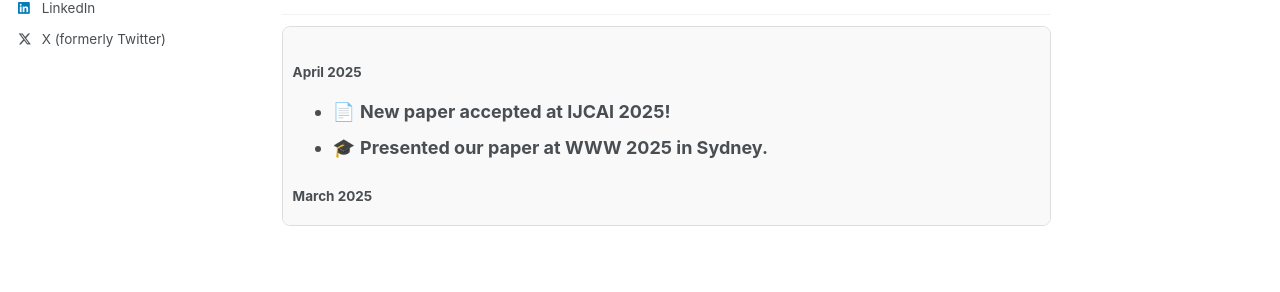
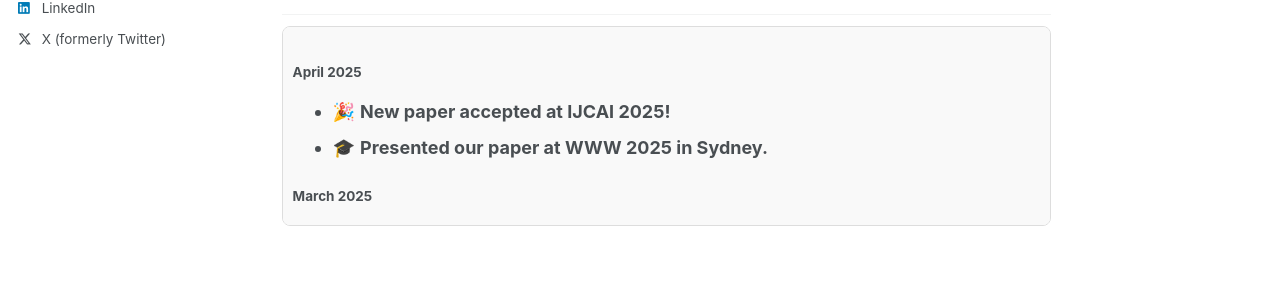
Before and after one commit to FedericoCinus/website, a Jekyll site: the page built from _pages/about.md, in a window 1280 px wide and 1233 px high. Shown: the part 626-918 px from the top of the window. Built offline with Jekyll 4.4.1, drawn with Linux system fonts in a browser that asks for light colours; some web fonts are replaced.

```diff
--- a/_pages/about.md
+++ b/_pages/about.md
@@ -25,13 +25,13 @@ Currently, I’m exploring innovative methods to fine-tune large language models
 
 <h4>April 2025</h4>
 <ul>
-  <li>📄 <b>New paper accepted at IJCAI 2025!</b></li>
+  <li>🎉 <b>New paper accepted at IJCAI 2025!</b></li>
   <li>🎓 <b>Presented our paper at WWW 2025 in Sydney.</b></li>
 </ul>
 
 <h4>March 2025</h4>
 <ul>
-  <li>📄 <b>New paper accepted at TIST.</b></li>
+  <li>🎉 <b>New paper accepted at TIST.</b></li>
   <li>🎓 <b>Completed reviews for KDD 2025 submissions.</b></li>
 </ul>
 
```
